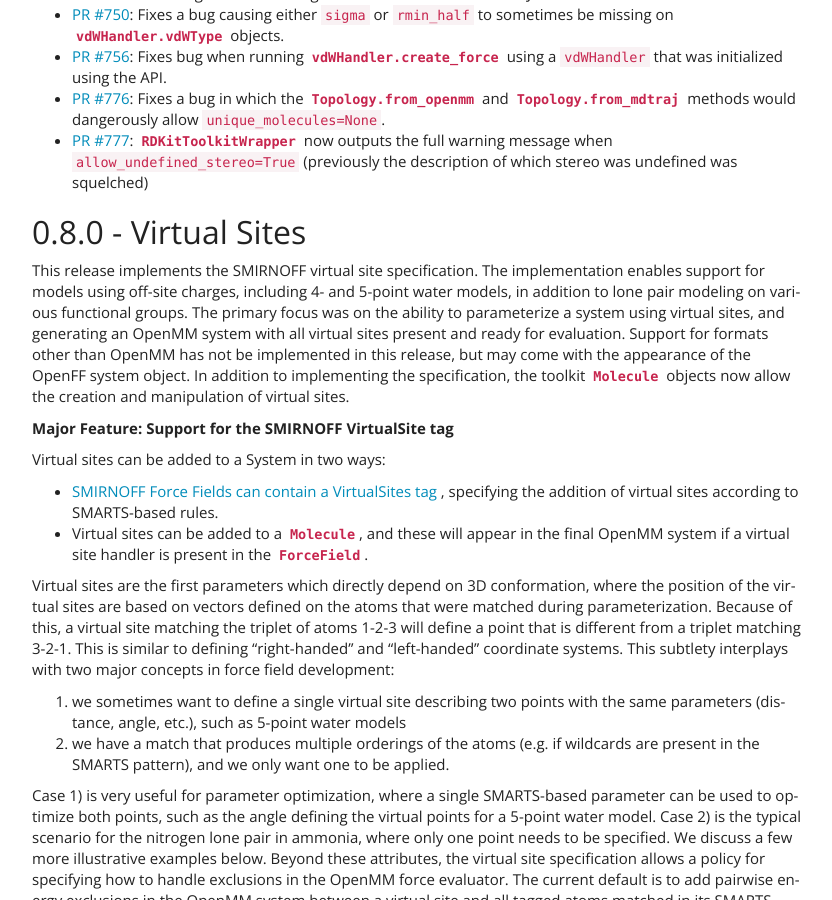
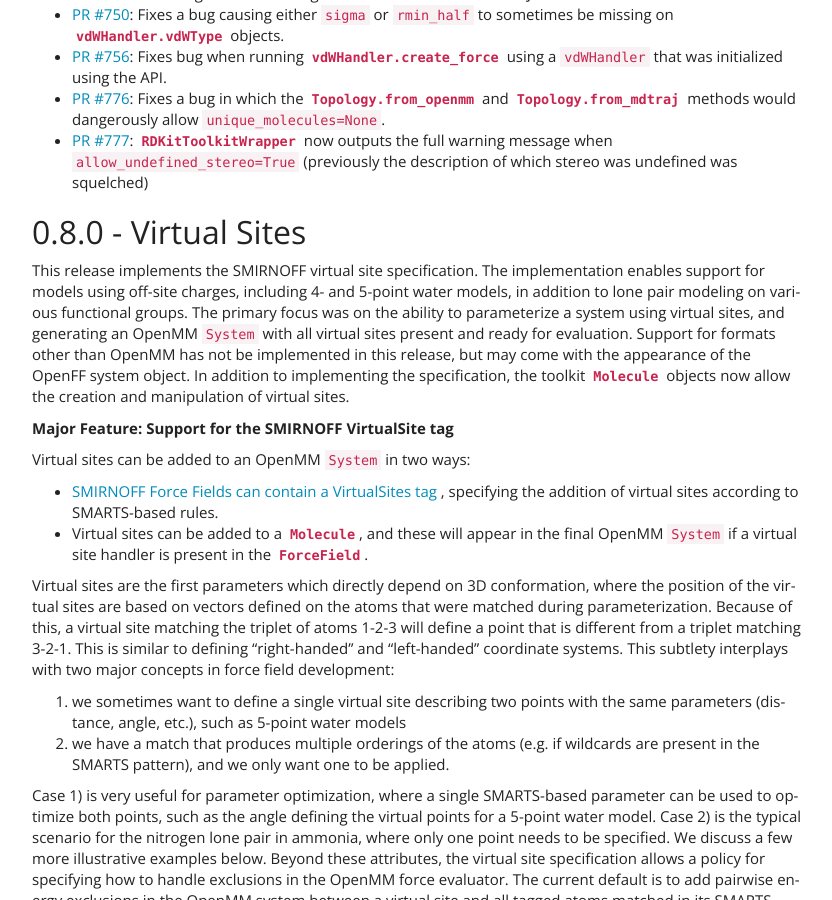
Before and after one commit to openforcefield/openff-toolkit, a Sphinx documentation site: the page built from docs/releasehistory.rst, in a window 1280 px wide and 900 px high, scrolled down 2965 px. Shown: the whole window, without its empty margins (38-870 px from the left). Built offline with Sphinx 7.4.7, drawn with Linux system fonts in a browser that asks for light colours; some of the changed text lies outside the part shown.

Commit message:
Clarified that systems are OpenMM `System`s

```diff
--- a/docs/developing.rst
+++ b/docs/developing.rst
@@ -211,7 +211,7 @@ But when we do need to make tradeoffs, "assume the user is an expert" is our gui
 
 At the same time, we aim for "automagic" behavior whenever a decision will clearly go one way over another.
 System parametrization is an inherently complex topic, and the OFF toolkit would be nearly unusable if we required the user to explicitly approve every aspect of the process.
-For example, if a ``Topology`` has its ``box_vectors`` attribute defined, we assume that the resulting ``System`` should be periodic.
+For example, if a ``Topology`` has its ``box_vectors`` attribute defined, we assume that the resulting OpenMM ``System`` should be periodic.
 
 
 
--- a/docs/releasehistory.rst
+++ b/docs/releasehistory.rst
@@ -209,14 +209,14 @@ Bugfixes
 0.8.0 - Virtual Sites
 ---------------------
 
-This release implements the SMIRNOFF virtual site specification. The implementation enables support for models using off-site charges, including 4- and 5-point water models, in addition to lone pair modeling on various functional groups. The primary focus was on the ability to parameterize a system using virtual sites, and generating an OpenMM system with all virtual sites present and ready for evaluation. Support for formats other than OpenMM has not be implemented in this release, but may come with the appearance of the OpenFF system object. In addition to implementing the specification, the toolkit :py:class:`Molecule <openff.toolkit.topology.Molecule>` objects now allow the creation and manipulation of virtual sites.
+This release implements the SMIRNOFF virtual site specification. The implementation enables support for models using off-site charges, including 4- and 5-point water models, in addition to lone pair modeling on various functional groups. The primary focus was on the ability to parameterize a system using virtual sites, and generating an OpenMM ``System`` with all virtual sites present and ready for evaluation. Support for formats other than OpenMM has not be implemented in this release, but may come with the appearance of the OpenFF system object. In addition to implementing the specification, the toolkit :py:class:`Molecule <openff.toolkit.topology.Molecule>` objects now allow the creation and manipulation of virtual sites.
 
 **Major Feature: Support for the SMIRNOFF VirtualSite tag**
 
-Virtual sites can be added to a System in two ways:
+Virtual sites can be added to an OpenMM ``System`` in two ways:
 
 * `SMIRNOFF Force Fields can contain a VirtualSites tag <https://open-forcefield-toolkit.readthedocs.io/en/latest/smirnoff.html#virtualsites-virtual-sites-for-off-atom-charges>`_ , specifying the addition of virtual sites according to SMARTS-based rules.
-* Virtual sites can be added to a :py:class:`Molecule <openff.toolkit.topology.Molecule>`, and these will appear in the final OpenMM system if a virtual site handler is present in the :py:class:`ForceField <openff.toolkit.typing.engines.smirnoff.forcefield.ForceField>`.
+* Virtual sites can be added to a :py:class:`Molecule <openff.toolkit.topology.Molecule>`, and these will appear in the final OpenMM ``System`` if a virtual site handler is present in the :py:class:`ForceField <openff.toolkit.typing.engines.smirnoff.forcefield.ForceField>`.
 
 Virtual sites are the first parameters which directly depend on 3D conformation, where the position of the virtual sites are based on vectors defined on the atoms that were matched during parameterization. Because of this, a virtual site matching the triplet of atoms 1-2-3 will define a point that is different from a triplet matching 3-2-1. This is similar to defining "right-handed" and "left-handed" coordinate systems. This subtlety interplays with two major concepts in force field development:
 
@@ -592,7 +592,7 @@ of molecular symmetry. For example, a methyl group could match the SMIRKS ``[C:1
 (with different orderings of the three hydrogen atoms), but the user would almost certainly not intend for the charge
 increments to be applied six times. The "regardless of order" clause was added specifically to address this.
 
-In short, the first time a group of atoms becomes involved in a ``ChargeIncrement`` together, the System gains a new
+In short, the first time a group of atoms becomes involved in a ``ChargeIncrement`` together, the OpenMM ``System`` gains a new
 parameter "slot". Only another ``ChargeIncrement`` which applies to the exact same group of atoms (in any order) can
 take over the "slot", pushing the original ``ChargeIncrement`` out.
 
@@ -829,7 +829,7 @@ New features
 - `PR #582 <https://github.com/openforcefield/openff-toolkit/pull/582>`_: Added fractional bond order interpolation
   Adds `return_topology` kwarg to
   :py:meth:`Forcefield.create_openmm_system <openff.toolkit.typing.engines.smirnoff.forcefield.ForceField.create_openmm_system>`,
-  which returns the processed topology along with the system when ``True`` (default ``False``).
+  which returns the processed topology along with the OpenMM ``System`` when ``True`` (default ``False``).
 
 Tests added
 """""""""""
@@ -1010,7 +1010,7 @@ Behavior changed
   ``openforcefield.typing.engines.smirnoff.parameters.UnassignedMoleculeChargeException``
   will be raised. Previously, creating a system without either ``ToolkitAM1BCCHandler`` or
   the ``charge_from_molecules`` keyword argument to ``ForceField.create_openmm_system`` would
-  produce a system where the molecule has zero charge on all atoms. However, given that we
+  produce an OpenMM ``System`` where the molecule has zero charge on all atoms. However, given that we
   will soon be adding more options for charge assignment, it is important that
   failures not be silent. Molecules with zero charge can still be produced by setting the
   ``Molecule.partial_charges`` array to be all zeroes, and including the molecule in the
--- a/docs/typing.rst
+++ b/docs/typing.rst
@@ -31,7 +31,7 @@ ForceField
 
 The ``ForceField`` class is a primary part of the top-level toolkit API.
 ``ForceField`` objects are initialized from SMIRNOFF data sources (e.g. an ``OFFXML`` file).
-For a basic example of system creation using a ``ForceField``, see ``examples/SMIRNOFF_simulation``.
+For a basic example of OpenMM ``System`` creation using a ``ForceField``, see ``examples/SMIRNOFF_simulation``.
 
 
 .. currentmodule:: openff.toolkit.typing.engines.smirnoff.forcefield
@@ -67,8 +67,8 @@ For more information, see ``examples/forcefield_modification``.
 Parameter Handlers
 ~~~~~~~~~~~~~~~~~~
 
-Each ``ForceField`` primarily consists of several ``ParameterHandler`` objects, which each contain the machinery to add one energy component to a system.
-During system creation, each ``ParameterHandler`` registered to a ``ForceField`` has its ``assign_parameters()`` function called..
+Each ``ForceField`` primarily consists of several ``ParameterHandler`` objects, which each contain the machinery to add one energy component to an OpenMM ``System``.
+During ``System`` creation, each ``ParameterHandler`` registered to a ``ForceField`` has its ``assign_parameters()`` function called.
 
 .. currentmodule:: openff.toolkit.typing.engines.smirnoff.parameters
 .. autosummary::
```
Also changed, not shown: examples/using_smirnoff_in_amber_or_gromacs/README.md, 4 other files.
